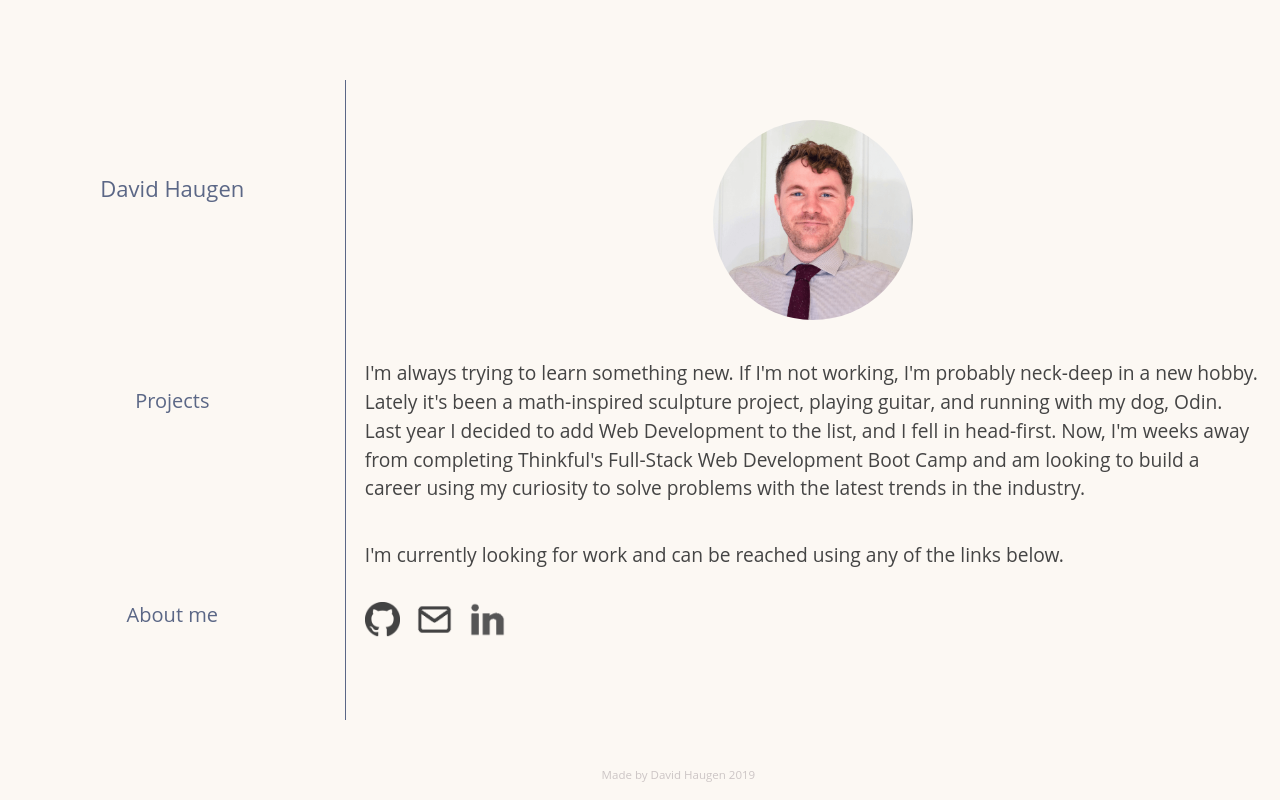
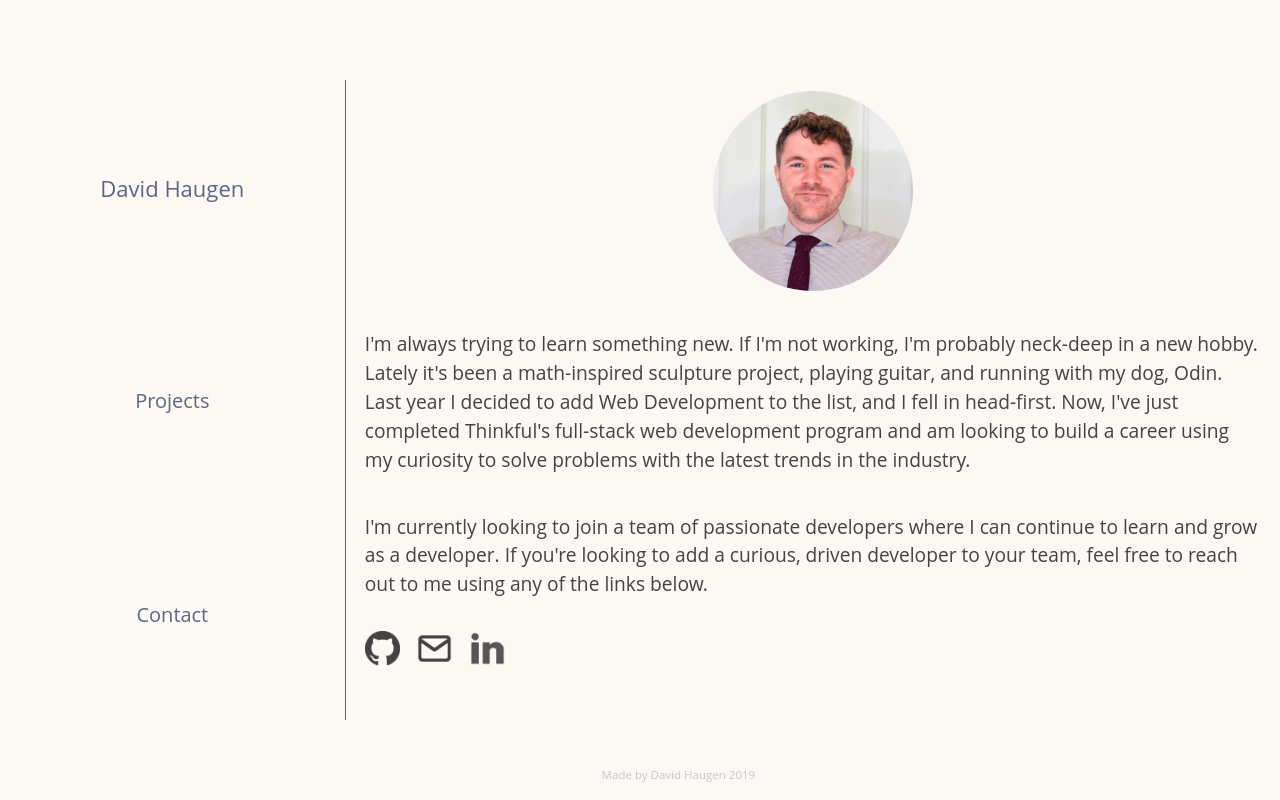
Before and after one commit to DavidHaugen/portfolio, a React (Create React App) app: page /about in a window 1280 px wide. Built offline with nearby package versions, Linux system fonts and the light colour scheme.

Commit message:
adjust About section

```diff
--- a/src/About.js
+++ b/src/About.js
@@ -11,10 +11,10 @@ export default class About extends Component{
       <section className="about-me flex">
         <img id='portrait' src={portfolioPortrait} alt='David Haugen' ></img>
         <p className="about-me-paragraph">
-            I'm always trying to learn something new. If I'm not working, I'm probably neck-deep in a new hobby. Lately it's been a math-inspired sculpture project, playing guitar, and running with my dog, Odin. Last year I decided to add Web Development to the list, and I fell in head-first. Now, I'm weeks away from completing Thinkful's Full-Stack Web Development Boot Camp and am looking to build a career using my curiosity to solve problems with the latest trends in the industry.
+            I'm always trying to learn something new. If I'm not working, I'm probably neck-deep in a new hobby. Lately it's been a math-inspired sculpture project, playing guitar, and running with my dog, Odin. Last year I decided to add Web Development to the list, and I fell in head-first. Now, I've just completed Thinkful's full-stack web development program and am looking to build a career using my curiosity to solve problems with the latest trends in the industry.
         </p>
         <p>
-            I'm currently looking for work and can be reached using any of the links below.
+            I'm currently looking to join a team of passionate developers where I can continue to learn and grow as a developer. If you're looking to add a curious, driven developer to your team, feel free to reach out to me using any of the links below.
         </p>
         <div className="technologies-container flex">
           <a href="https://github.com/DavidHaugen" target="_blank" rel="noopener noreferrer" ><img src={GithubLogo} alt="Github logo" className="contact-logo"/></a>
--- a/src/Nav.js
+++ b/src/Nav.js
@@ -22,7 +22,7 @@ export default class Nav extends Component{
       <nav role="navigation" className="flex" id="nav-list">
         <Link to="/" className="nav-link" id="home-link">David Haugen</Link>
         <Link to="/projects" className="nav-link" id="projects-link">Projects</Link>
-        <Link to="/about" className="nav-link" id="about-link">About me</Link>
+        <Link to="/about" className="nav-link" id="about-link">Contact</Link>
       </nav>
     );
   }
```
